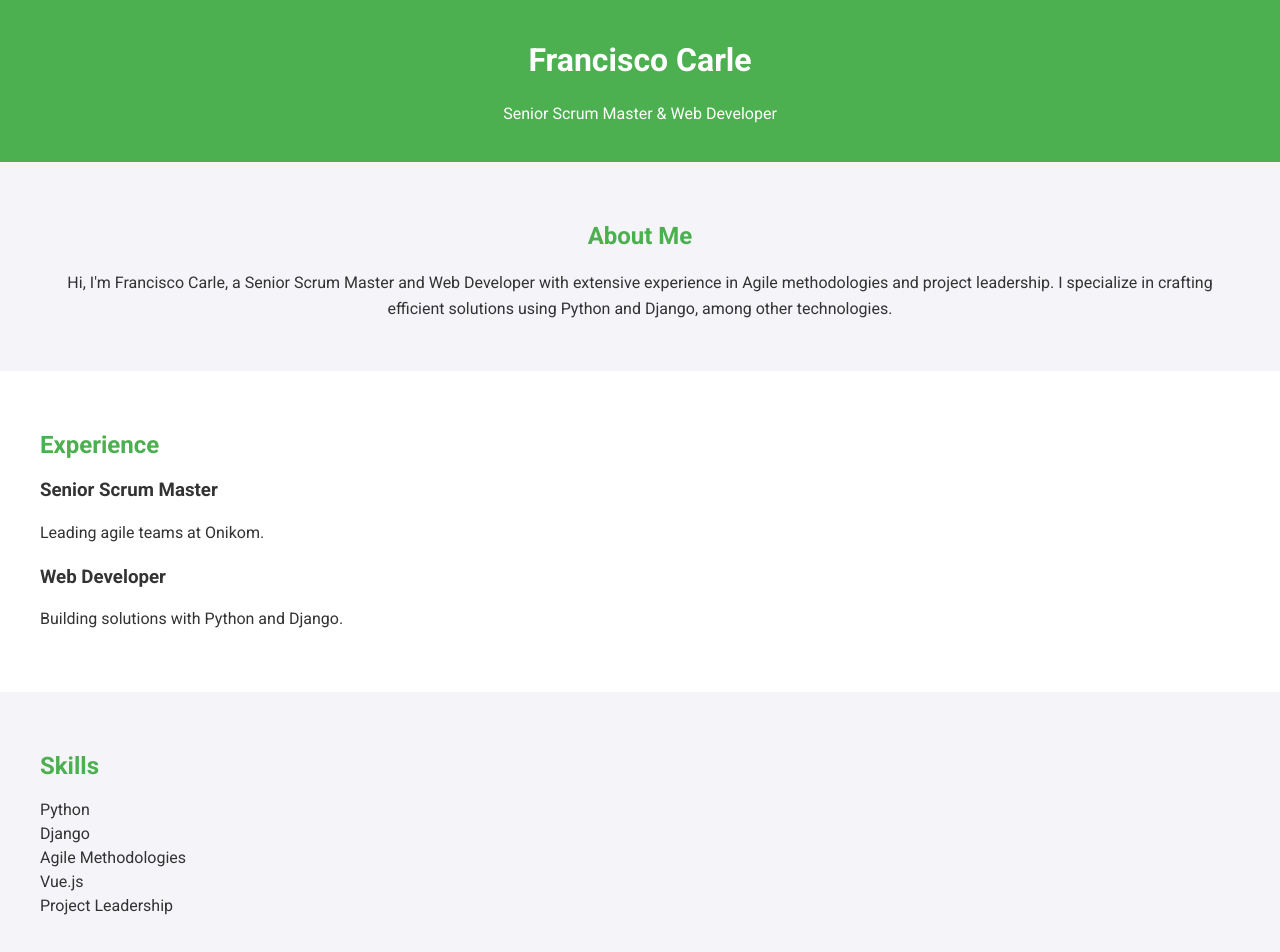
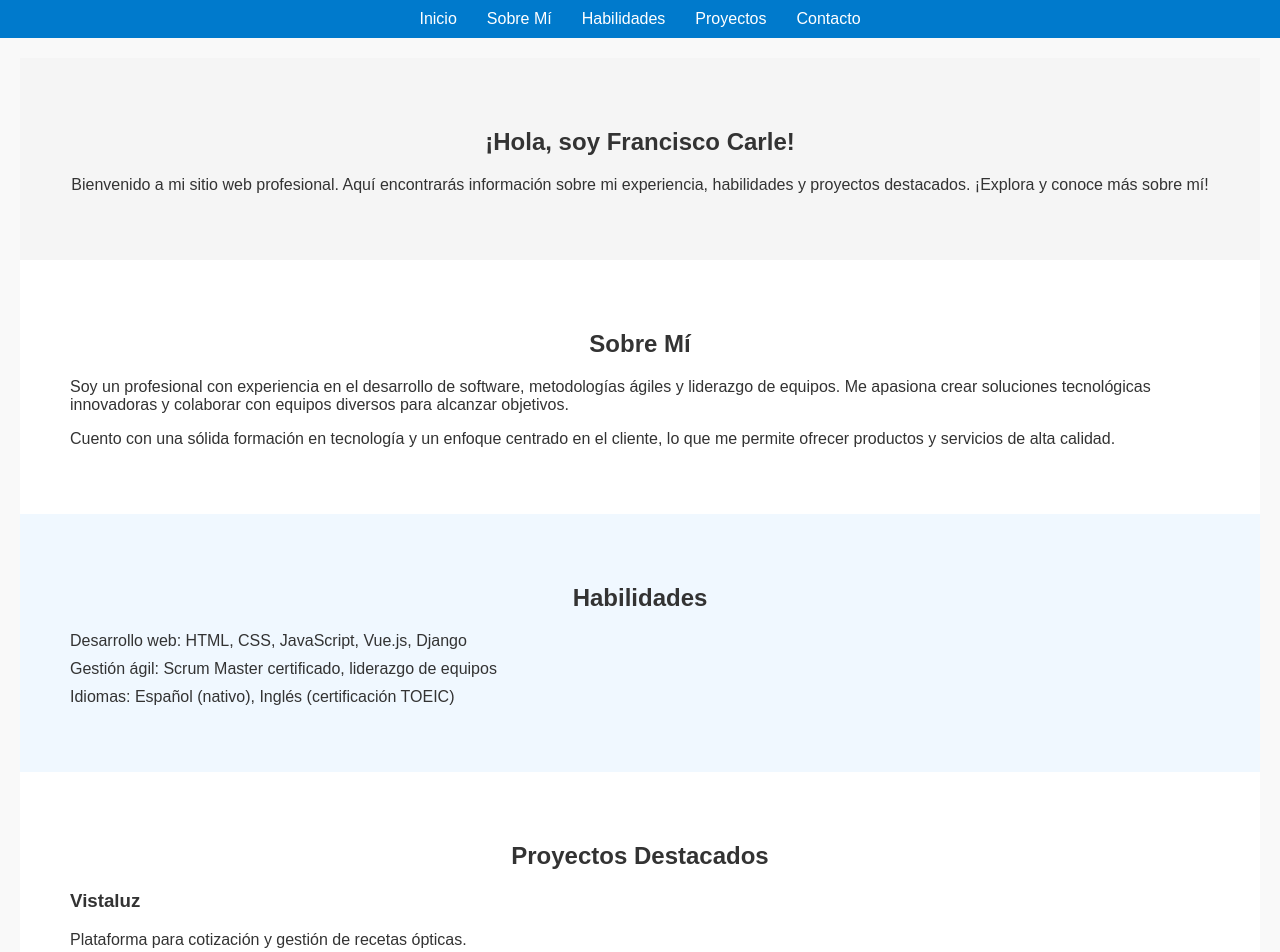
Before and after one commit to jfcosm/franciscocarle.com, a Vue app: page / in a window 1280 px wide. Shown: the top 952 px of the page. Built offline with nearby package versions, Linux system fonts and the light colour scheme.

Commit message:
Decimo commit: Nuevas secciones

```diff
--- a/src/App.vue
+++ b/src/App.vue
@@ -1,31 +1,45 @@
 <template>
   <div id="app">
     <header>
-      <h1>Francisco Carle</h1>
-      <p>Senior Scrum Master & Web Developer</p>
+      <nav>
+        <ul>
+          <li><a href="#inicio">Inicio</a></li>
+          <li><a href="#sobre-mi">Sobre Mí</a></li>
+          <li><a href="#habilidades">Habilidades</a></li>
+          <li><a href="#proyectos">Proyectos</a></li>
+          <li><a href="#contacto">Contacto</a></li>
+        </ul>
+      </nav>
     </header>
-    <!-- Aquí usamos los componentes registrados -->
-    <AboutSection />
-    <ExperienceSection />
-    <SkillsSection />
+    <main>
+      <HomeSection />
+      <AboutSection />
+      <SkillsSection />
+      <ProjectsSection />
+      <ContactSection />
+    </main>
   </div>
 </template>
 
 <script>
+import HomeSection from './components/HomeSection.vue';
 import AboutSection from './components/AboutSection.vue';
-import ExperienceSection from './components/ExperienceSection.vue';
 import SkillsSection from './components/SkillsSection.vue';
+import ProjectsSection from './components/ProjectsSection.vue';
+import ContactSection from './components/ContactSection.vue';
 
 export default {
-  name: "App",
+  name: 'App',
   components: {
+    HomeSection,
     AboutSection,
-    ExperienceSection,
     SkillsSection,
+    ProjectsSection,
+    ContactSection,
   },
 };
 </script>
 
 <style>
-/* Puedes agregar estilos globales aquí */
+/* Puedes agregar estilos globales aquí o mantener el archivo limpio para solo cargar estilos individuales por componente. */
 </style>
--- /dev/null
+++ b/src/assets/global.css
@@ -0,0 +1,39 @@
+body {
+    font-family: 'Arial', sans-serif;
+    margin: 0;
+    padding: 0;
+    background-color: #f9f9f9;
+    color: #333;
+  }
+
+  header {
+    background-color: #007acc;
+    color: white;
+    padding: 10px 0;
+  }
+
+  header nav ul {
+    list-style: none;
+    display: flex;
+    justify-content: center;
+    padding: 0;
+    margin: 0;
+  }
+
+  header nav ul li {
+    margin: 0 15px;
+  }
+
+  header nav ul li a {
+    text-decoration: none;
+    color: white;
+  }
+
+  main {
+    padding: 20px;
+  }
+
+  h2 {
+    text-align: center;
+    margin: 20px 0;
+  }
--- a/src/components/AboutSection.vue
+++ b/src/components/AboutSection.vue
@@ -1,29 +1,25 @@
 <template>
-  <section class="about">
-    <h1>About Me</h1>
+    <section id="sobre-mi" class="about-section">
+      <h2>Sobre Mí</h2>
       <p>
-      Hi, I'm Francisco Carle, a Senior Scrum Master and Web Developer with extensive experience in Agile methodologies and project leadership. I specialize in crafting efficient solutions using Python and Django, among other technologies.
+        Soy un profesional con experiencia en el desarrollo de software, metodologías ágiles y liderazgo de equipos.
+        Me apasiona crear soluciones tecnológicas innovadoras y colaborar con equipos diversos para alcanzar objetivos.
+      </p>
+      <p>
+        Cuento con una sólida formación en tecnología y un enfoque centrado en el cliente, lo que me permite ofrecer
+        productos y servicios de alta calidad.
       </p>
     </section>
   </template>
 
-<script>
-export default {
-  name: "AboutSection",
-};
-</script>
-
   <style scoped>
-.about {
-  padding: 40px;
+  .about-section {
+    padding: 50px;
+    background-color: #ffffff;
+    color: #333;
+  }
+  .about-section h2 {
     text-align: center;
-}
-
-.about h1 {
-  color: #4CAF50;
-}
-
-.about p {
-  margin: 10px 0;
+    margin-bottom: 20px;
   }
   </style>
--- /dev/null
+++ b/src/components/ContactSection.vue
@@ -0,0 +1,21 @@
+<template>
+    <section id="contacto" class="contact-section">
+      <h2>Contacto</h2>
+      <p>
+        ¿Quieres colaborar o tienes alguna consulta? Puedes contactarme a través de mi correo:
+        <a href="mailto:francisco@franciscocarle.com">francisco@franciscocarle.com</a>
+      </p>
+    </section>
+  </template>
+
+  <style scoped>
+  .contact-section {
+    padding: 50px;
+    background-color: #f5f5f5;
+    text-align: center;
+  }
+  .contact-section a {
+    color: #007acc;
+    text-decoration: none;
+  }
+  </style>
--- /dev/null
+++ b/src/components/HomeSection.vue
@@ -0,0 +1,17 @@
+<template>
+    <section id="inicio" class="home-section">
+      <h1>¡Hola, soy Francisco Carle!</h1>
+      <p>
+        Bienvenido a mi sitio web profesional. Aquí encontrarás información sobre
+        mi experiencia, habilidades y proyectos destacados. ¡Explora y conoce más sobre mí!
+      </p>
+    </section>
+  </template>
+
+  <style scoped>
+  .home-section {
+    text-align: center;
+    padding: 50px;
+    background-color: #f5f5f5;
+  }
+  </style>
--- /dev/null
+++ b/src/components/ProjectsSection.vue
@@ -0,0 +1,27 @@
+<template>
+    <section id="proyectos" class="projects-section">
+      <h2>Proyectos Destacados</h2>
+      <div class="project">
+        <h3>Vistaluz</h3>
+        <p>Plataforma para cotización y gestión de recetas ópticas.</p>
+      </div>
+      <div class="project">
+        <h3>OnlyFlans</h3>
+        <p>Tienda en línea para flanes gourmet, desarrollada en Django.</p>
+      </div>
+    </section>
+  </template>
+
+  <style scoped>
+  .projects-section {
+    padding: 50px;
+    background-color: #ffffff;
+  }
+  .projects-section h2 {
+    text-align: center;
+    margin-bottom: 20px;
+  }
+  .project {
+    margin: 20px 0;
+  }
+  </style>
--- a/src/components/SkillsSection.vue
+++ b/src/components/SkillsSection.vue
@@ -1,36 +1,28 @@
 <template>
-    <section class="skills">
-      <h2>Skills</h2>
+    <section id="habilidades" class="skills-section">
+      <h2>Habilidades</h2>
       <ul>
-        <li v-for="skill in skills" :key="skill">{{ skill }}</li>
+        <li>Desarrollo web: HTML, CSS, JavaScript, Vue.js, Django</li>
+        <li>Gestión ágil: Scrum Master certificado, liderazgo de equipos</li>
+        <li>Idiomas: Español (nativo), Inglés (certificación TOEIC)</li>
       </ul>
     </section>
   </template>
 
-  <script>
-  export default {
-    name: "SkillsSection",
-    data() {
-      return {
-        skills: ["Python", "Django", "Agile Methodologies", "Vue.js", "Project Leadership"],
-      };
-    },
-  };
-  </script>
-
   <style scoped>
-  .skills {
-    padding: 40px;
-    background-color: #f4f4f9;
+  .skills-section {
+    padding: 50px;
+    background-color: #f0f8ff;
   }
-  .skills h2 {
-    color: #4CAF50;
+  .skills-section h2 {
+    text-align: center;
+    margin-bottom: 20px;
   }
-  .skills ul {
-    list-style-type: none;
+  .skills-section ul {
+    list-style: none;
     padding: 0;
   }
-  .skills li {
-    margin: 5px 0;
+  .skills-section li {
+    margin: 10px 0;
   }
   </style>
--- a/src/main.js
+++ b/src/main.js
@@ -1,6 +1,6 @@
 import { createApp } from 'vue';
 import App from './App.vue';
-import './assets/styles.css';
+import './assets/global.css';
 
 
 createApp(App).mount('#app');
```
Lines whose indentation alone changed are shown as unchanged.
